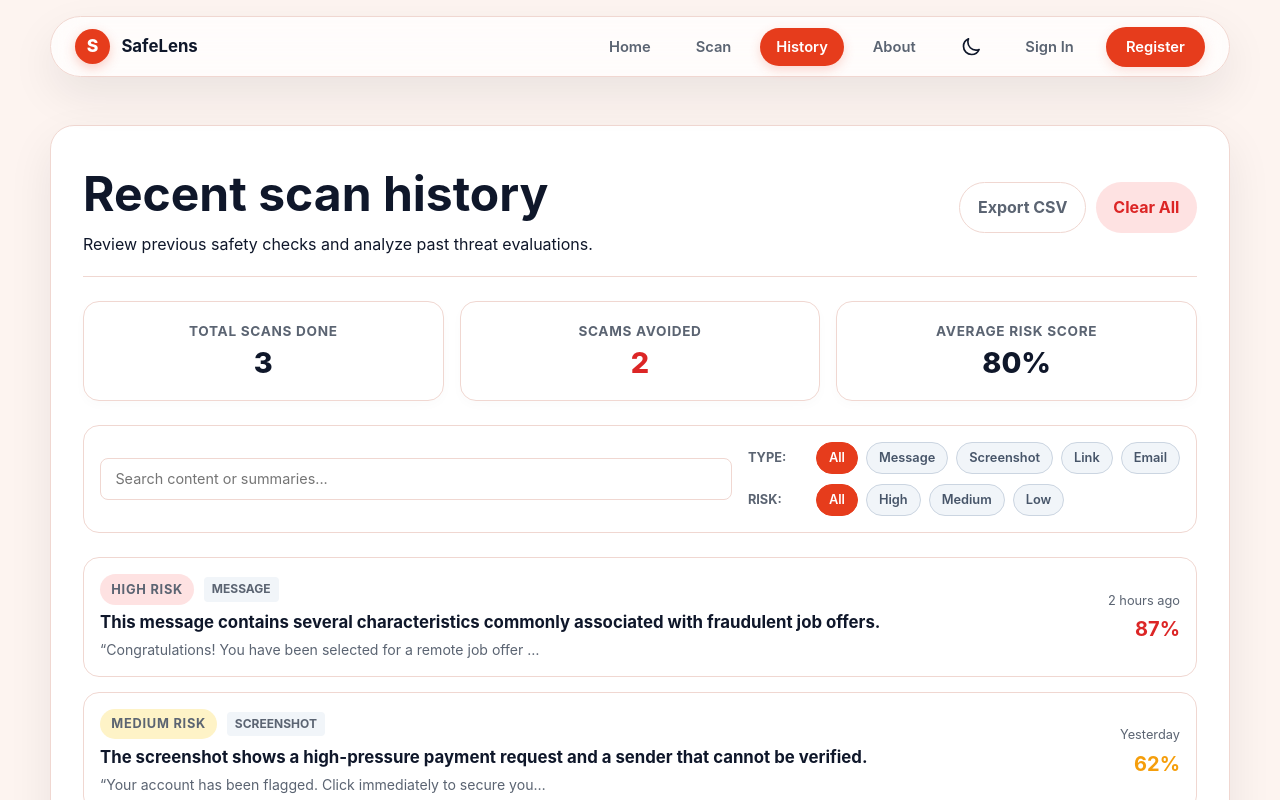
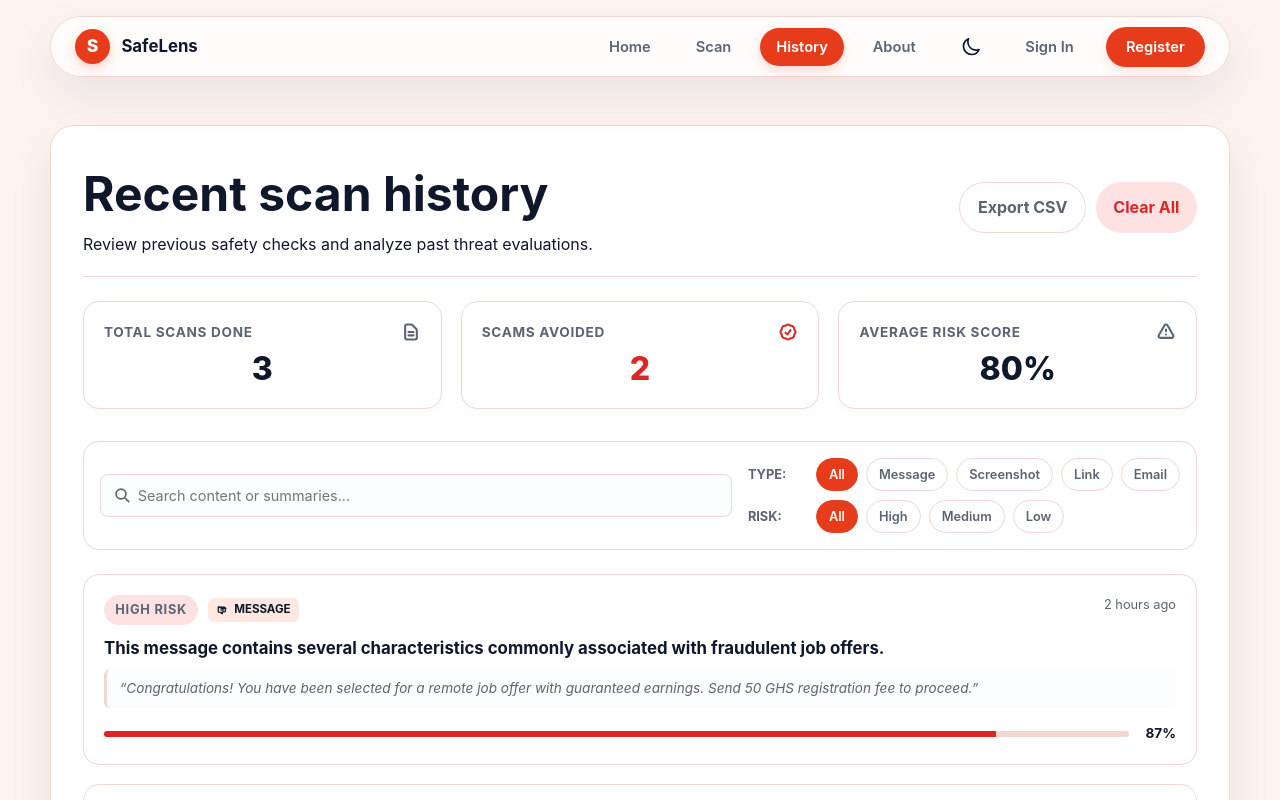
Before and after one commit to agudu50/SafeLens, a React (Vite) app in the folder client/: page /history in a window 1280 px wide. Shown: the top 800 px of the page. Built offline with nearby package versions, Linux system fonts and the light colour scheme.

Commit message:
updated history page

```diff
--- a/client/src/index.css
+++ b/client/src/index.css
@@ -34,7 +34,7 @@ html.dark {
   --surface-alt: #0f172a;
   --text: #f8fafc;
   --muted: #94a3b8;
-  --border: #334155;
+  --border: #3b4f6e;
   --header-bg: rgba(30, 41, 59, 0.75);
   --footer-bg: #1e293b;
   --shadow: 0 18px 45px rgba(0, 0, 0, 0.45);
@@ -819,6 +819,13 @@ html.dark .hero-panel__card {
   justify-content: space-between;
   align-items: center;
   gap: 1rem;
+  transition: transform 0.25s cubic-bezier(0.16, 1, 0.3, 1), box-shadow 0.25s ease, border-color 0.25s ease;
+}
+
+.history-item:hover {
+  transform: translateY(-2px);
+  border-color: var(--primary);
+  box-shadow: var(--shadow);
 }
 
 .history-item__meta {
@@ -1553,10 +1560,14 @@ html.dark .hero-panel__card {
   border-radius: 0.5rem;
   outline: none;
   font-size: 0.9rem;
+  background: var(--surface-alt);
+  color: var(--text);
+  transition: all 0.2s ease;
 }
 
 .history-search-input:focus {
   border-color: var(--primary);
+  background: var(--surface);
 }
 
 .history-filters {
@@ -1567,19 +1578,21 @@ html.dark .hero-panel__card {
 }
 
 .filter-badge {
-  background: #f1f5f9;
-  border: 1px solid #cbd5e1;
+  background: var(--surface);
+  border: 1px solid var(--border);
   border-radius: 999px;
   padding: 0.35rem 0.75rem;
   font-size: 0.8rem;
-  color: #475569;
+  color: var(--muted);
   font-weight: 600;
   cursor: pointer;
   transition: all 0.2s;
 }
 
 .filter-badge:hover {
-  background: #e2e8f0;
+  background: var(--surface-strong);
+  color: var(--primary);
+  border-color: var(--primary);
 }
 
 .filter-badge--active {
@@ -1590,6 +1603,7 @@ html.dark .hero-panel__card {
 
 .filter-badge--active:hover {
   background: var(--primary-hover);
+  color: white;
 }
 
 .history-empty {
--- a/client/src/pages/History.jsx
+++ b/client/src/pages/History.jsx
@@ -92,31 +92,54 @@ export default function History() {
         </div>
 
         {/* Statistics Dashboard widgets */}
-        <div className="stats-grid animate-fade-in">
-          <div className="stat-card">
-            <h4>Total Scans Done</h4>
-            <div className="stat-number">{stats.total}</div>
+        <div className="stats-grid animate-fade-in" style={{ display: 'grid', gridTemplateColumns: 'repeat(auto-fit, minmax(220px, 1fr))', gap: '1.2rem', marginBottom: '2rem' }}>
+          <div className="stat-card" style={{ display: 'flex', flexDirection: 'column', padding: '1.25rem', borderRadius: '1rem', background: 'var(--surface)', border: '1px solid var(--border)' }}>
+            <div style={{ display: 'flex', justifyContent: 'space-between', alignItems: 'center', marginBottom: '0.5rem' }}>
+              <h4 style={{ margin: 0, fontSize: '0.85rem', color: 'var(--muted)', textTransform: 'uppercase', letterSpacing: '0.05em' }}>Total Scans Done</h4>
+              <svg fill="none" stroke="currentColor" strokeWidth="2.5" viewBox="0 0 24 24" style={{ width: '1.25rem', height: '1.25rem', color: 'var(--muted)' }}>
+                <path strokeLinecap="round" strokeLinejoin="round" d="M9 12h6m-6 4h6m2 5H7a2 2 0 01-2-2V5a2 2 0 012-2h5.586a1 1 0 01.707.293l5.414 5.414a1 1 0 01.293.707V19a2 2 0 01-2 2z" />
+              </svg>
             </div>
-          <div className="stat-card stat-card--accent">
-            <h4>Scams Avoided</h4>
-            <div className="stat-number" style={{ color: 'var(--danger)' }}>{stats.avoided}</div>
+            <div className="stat-number" style={{ fontSize: '2rem', fontWeight: 800, color: 'var(--text)' }}>{stats.total}</div>
           </div>
-          <div className="stat-card">
-            <h4>Average Risk Score</h4>
-            <div className="stat-number">{stats.avgScore}%</div>
+
+          <div className="stat-card" style={{ display: 'flex', flexDirection: 'column', padding: '1.25rem', borderRadius: '1rem', background: 'var(--surface)', border: '1px solid var(--border)' }}>
+            <div style={{ display: 'flex', justifyContent: 'space-between', alignItems: 'center', marginBottom: '0.5rem' }}>
+              <h4 style={{ margin: 0, fontSize: '0.85rem', color: 'var(--muted)', textTransform: 'uppercase', letterSpacing: '0.05em' }}>Scams Avoided</h4>
+              <svg fill="none" stroke="var(--danger)" strokeWidth="2.5" viewBox="0 0 24 24" style={{ width: '1.25rem', height: '1.25rem' }}>
+                <path strokeLinecap="round" strokeLinejoin="round" d="M9 12.75L11.25 15 15 9.75M21 12c0 1.268-.63 2.39-1.593 3.068a3.745 3.745 0 01-1.043 3.296 3.745 3.745 0 01-3.296 1.043A3.745 3.745 0 0112 21c-1.268 0-2.39-.63-3.068-1.593a3.746 3.746 0 01-3.296-1.043 3.745 3.745 0 01-1.043-3.296A3.745 3.745 0 013 12c0-1.268.63-2.39 1.593-3.068a3.745 3.745 0 011.043-3.296 3.746 3.746 0 013.296-1.043A3.746 3.746 0 0112 3c1.268 0 2.39.63 3.068 1.593a3.746 3.746 0 013.296 1.043 3.746 3.746 0 011.043 3.296A3.745 3.745 0 0121 12z" />
+              </svg>
+            </div>
+            <div className="stat-number" style={{ fontSize: '2rem', fontWeight: 800, color: 'var(--danger)' }}>{stats.avoided}</div>
+          </div>
+
+          <div className="stat-card" style={{ display: 'flex', flexDirection: 'column', padding: '1.25rem', borderRadius: '1rem', background: 'var(--surface)', border: '1px solid var(--border)' }}>
+            <div style={{ display: 'flex', justifyContent: 'space-between', alignItems: 'center', marginBottom: '0.5rem' }}>
+              <h4 style={{ margin: 0, fontSize: '0.85rem', color: 'var(--muted)', textTransform: 'uppercase', letterSpacing: '0.05em' }}>Average Risk Score</h4>
+              <svg fill="none" stroke="currentColor" strokeWidth="2.5" viewBox="0 0 24 24" style={{ width: '1.25rem', height: '1.25rem', color: 'var(--muted)' }}>
+                <path strokeLinecap="round" strokeLinejoin="round" d="M12 9v2m0 4h.01m-6.938 4h13.856c1.54 0 2.502-1.667 1.732-3L13.732 4c-.77-1.333-2.694-1.333-3.464 0L3.34 16c-.77 1.333.192 3 1.732 3z" />
+              </svg>
+            </div>
+            <div className="stat-number" style={{ fontSize: '2rem', fontWeight: 800, color: 'var(--text)' }}>{stats.avgScore}%</div>
           </div>
         </div>
 
         {/* Filter bar */}
         <div className="history-toolbar animate-fade-in">
           <div className="history-search-wrap">
+            <div style={{ position: 'relative', display: 'flex', alignItems: 'center', width: '100%' }}>
+              <svg fill="none" stroke="currentColor" strokeWidth="2.5" viewBox="0 0 24 24" style={{ width: '1.05rem', height: '1.05rem', position: 'absolute', left: '0.85rem', color: 'var(--muted)' }}>
+                <path strokeLinecap="round" strokeLinejoin="round" d="M21 21l-6-6m2-5a7 7 0 11-14 0 7 7 0 0114 0z" />
+              </svg>
               <input
                 type="text"
                 placeholder="Search content or summaries..."
                 className="history-search-input"
                 value={searchQuery}
                 onChange={(e) => setSearchQuery(e.target.value)}
+                style={{ paddingLeft: '2.3rem' }}
               />
+            </div>
           </div>
 
           <div style={{ display: 'flex', flexDirection: 'column', gap: '0.6rem' }}>
@@ -150,26 +173,69 @@ export default function History() {
 
         {/* List of scanned cards */}
         {filteredScans.length > 0 ? (
-          <div className="history-list">
+          <div className="history-list" style={{ display: 'flex', flexDirection: 'column', gap: '1.2rem' }}>
             {filteredScans.map((scan) => (
-              <Link to={`/results/${scan.id}`} key={scan.id} className="history-item animate-fade-in" style={{ textDecoration: 'none' }}>
-                <div>
-                  <div style={{ display: 'flex', alignItems: 'center', gap: '0.6rem', marginBottom: '0.35rem' }}>
+              <Link
+                to={`/results/${scan.id}`}
+                key={scan.id}
+                className="history-item animate-fade-in"
+                style={{
+                  textDecoration: 'none',
+                  display: 'flex',
+                  flexDirection: 'column',
+                  alignItems: 'stretch',
+                  padding: '1.25rem',
+                  gap: '0.75rem',
+                  background: 'var(--surface)',
+                  border: '1px solid var(--border)',
+                  borderRadius: '1rem',
+                  transition: 'all 0.2s ease'
+                }}
+              >
+                <div style={{ display: 'flex', justifyContent: 'space-between', alignItems: 'flex-start', flexWrap: 'wrap', gap: '0.5rem' }}>
+                  <div style={{ display: 'flex', alignItems: 'center', gap: '0.6rem' }}>
                     <Badge tone={toneMap[scan.riskLevel] || 'neutral'}>{scan.riskLevel.toUpperCase()} RISK</Badge>
-                    <span style={{ fontSize: '0.75rem', background: '#f1f5f9', padding: '0.2rem 0.5rem', borderRadius: '4px', textTransform: 'uppercase', fontWeight: 650, color: 'var(--muted)' }}>
+                    <span style={{ fontSize: '0.72rem', background: 'var(--surface-strong)', padding: '0.2rem 0.55rem', borderRadius: '6px', textTransform: 'uppercase', fontWeight: 700, color: 'var(--text)', display: 'inline-flex', alignItems: 'center', gap: '0.3rem' }}>
+                      {scan.type === 'message' && (
+                        <svg fill="none" stroke="currentColor" strokeWidth="2.5" viewBox="0 0 24 24" style={{ width: '0.8rem', height: '0.8rem' }}>
+                          <path strokeLinecap="round" strokeLinejoin="round" d="M7.5 8.25h9m-9 3H12m-9.75 1.51c0 1.6 1.12 2.9 2.78 2.9h1.12c.38 0 .74.15 1.01.42l1.93 1.93c.35.35.94.1 1.01-.4v-1.95c0-.41.34-.75.75-.75h2.12c1.66 0 2.78-1.3 2.78-2.9v-3c0-1.6-1.12-2.9-2.78-2.9H5.15C3.49 4.3 2.37 5.6 2.37 7.2v3z" />
+                        </svg>
+                      )}
+                      {scan.type === 'screenshot' && (
+                        <svg fill="none" stroke="currentColor" strokeWidth="2.5" viewBox="0 0 24 24" style={{ width: '0.8rem', height: '0.8rem' }}>
+                          <path strokeLinecap="round" strokeLinejoin="round" d="M6.827 6.175A2.31 2.31 0 015.186 7.23c-.38.054-.757.112-1.134.175C2.999 7.58 2.25 8.507 2.25 9.574V18a2.25 2.25 0 002.25 2.25h15A2.25 2.25 0 0021.75 18V9.574c0-1.067-.75-1.994-1.802-2.169a47.865 47.865 0 00-1.134-.175 2.31 2.31 0 01-1.64-1.055l-.822-1.316a2.192 2.192 0 00-1.736-1.039 48.774 48.774 0 00-5.232 0 2.192 2.192 0 00-1.736 1.039l-.821 1.316z" />
+                        </svg>
+                      )}
+                      {scan.type === 'link' && (
+                        <svg fill="none" stroke="currentColor" strokeWidth="2.5" viewBox="0 0 24 24" style={{ width: '0.8rem', height: '0.8rem' }}>
+                          <path strokeLinecap="round" strokeLinejoin="round" d="M13.19 8.688a4.5 4.5 0 011.242 7.244l-4.5 4.5a4.5 4.5 0 01-6.364-6.364l1.757-1.757m13.35-.622l1.757-1.757a4.5 4.5 0 00-6.364-6.364l-4.5 4.5a4.5 4.5 0 001.242 7.244" />
+                        </svg>
+                      )}
+                      {scan.type === 'email' && (
+                        <svg fill="none" stroke="currentColor" strokeWidth="2.5" viewBox="0 0 24 24" style={{ width: '0.8rem', height: '0.8rem' }}>
+                          <path strokeLinecap="round" strokeLinejoin="round" d="M21.75 6.75v10.5a2.25 2.25 0 01-2.25 2.25h-15a2.25 2.25 0 01-2.25-2.25V6.75m19.5 0A2.25 2.25 0 0019.5 4.5h-15a2.25 2.25 0 00-2.25 2.25m19.5 0v.243a2.25 2.25 0 01-1.07 1.916l-7.5 4.615a2.25 2.25 0 01-2.36 0L3.32 8.91a2.25 2.25 0 01-1.07-1.916V6.75" />
+                        </svg>
+                      )}
                       {scan.type}
                     </span>
                   </div>
-                  <h3 style={{ margin: 0, fontSize: '1.05rem', color: 'var(--text)' }}>{scan.summary}</h3>
-                  <p style={{ margin: '0.25rem 0 0', fontSize: '0.88rem', color: 'var(--muted)', whiteSpace: 'nowrap', overflow: 'hidden', textOverflow: 'ellipsis', maxWidth: '450px' }}>
+                  <span style={{ fontSize: '0.8rem', color: 'var(--muted)' }}>{scan.submittedAt}</span>
+                </div>
+
+                <div>
+                  <h3 style={{ margin: 0, fontSize: '1.05rem', color: 'var(--text)', fontWeight: 700, lineHeight: '1.4' }}>{scan.summary}</h3>
+                  <div style={{ marginTop: '0.5rem', padding: '0.6rem 0.8rem', background: 'var(--surface-alt)', borderLeft: '3px solid var(--border)', borderRadius: '6px', fontStyle: 'italic', fontSize: '0.85rem', color: 'var(--muted)', wordBreak: 'break-word' }}>
                     &ldquo;{scan.originalContent}&rdquo;
-                  </p>
                   </div>
-                <div className="history-item__meta" style={{ display: 'flex', flexDirection: 'column', alignItems: 'flex-end', justifyContent: 'center' }}>
-                  <span style={{ fontSize: '0.8rem', color: 'var(--muted)', marginBottom: '0.25rem' }}>{scan.submittedAt}</span>
-                  <strong style={{ fontSize: '1.25rem', color: scan.riskLevel === 'high' ? 'var(--danger)' : scan.riskLevel === 'medium' ? 'var(--warning)' : 'var(--success)' }}>
+                </div>
+
+                <div style={{ display: 'flex', alignItems: 'center', gap: '0.75rem', marginTop: '0.2rem' }}>
+                  <div style={{ flex: 1, height: '6px', background: 'var(--border)', borderRadius: '3px', overflow: 'hidden' }}>
+                    <div style={{ width: `${scan.riskScore}%`, height: '100%', background: scan.riskLevel === 'high' ? 'var(--danger)' : scan.riskLevel === 'medium' ? 'var(--warning)' : 'var(--success)' }} />
+                  </div>
+                  <span style={{ fontSize: '0.85rem', fontWeight: 750, color: 'var(--text)', minWidth: '35px', textAlign: 'right' }}>
                     {scan.riskScore}%
-                  </strong>
+                  </span>
                 </div>
               </Link>
             ))}
```
Lines whose indentation alone changed are shown as unchanged.
